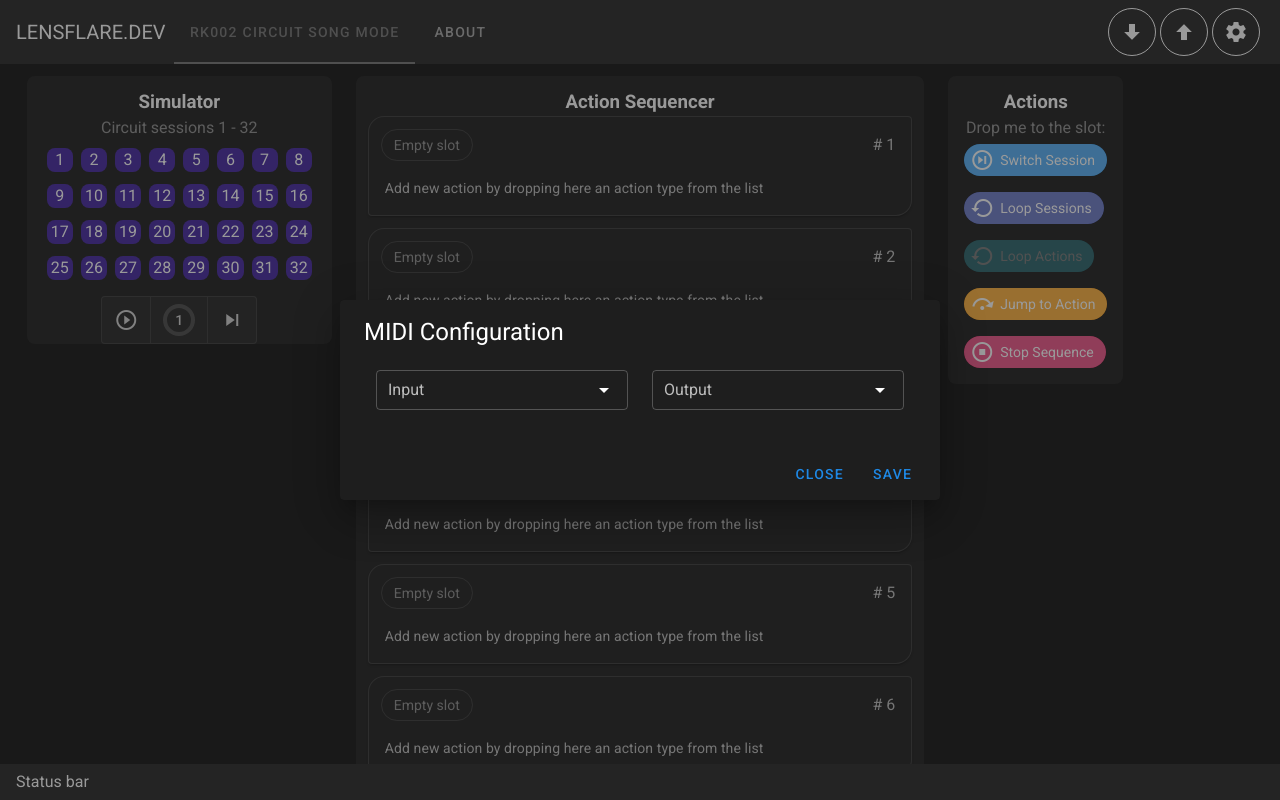
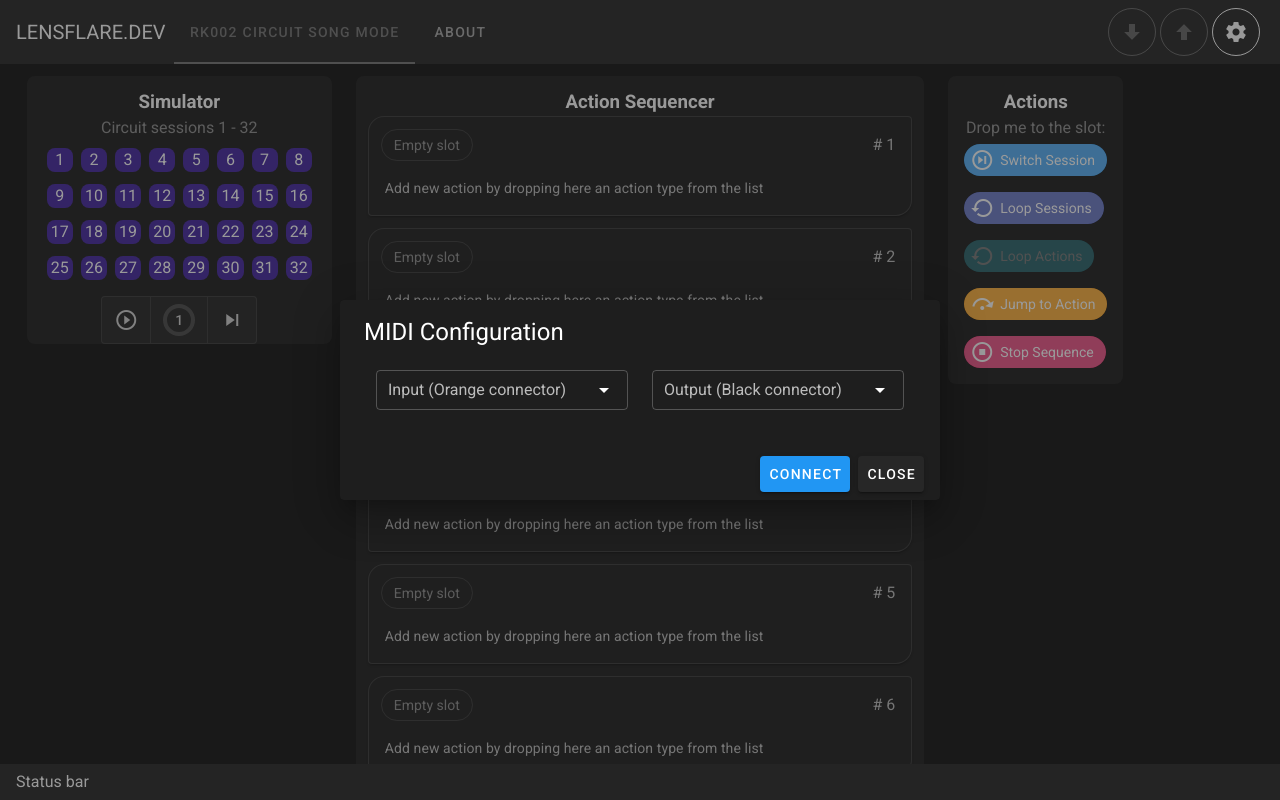
Before and after one commit to yuriizubkov/rk002-sequence-editor, a Vue app: page / in a window 1280 px wide. Both pictures are taken after a click on the button 1236 px from the left and 32 px from the top of the page. Shown: the top 800 px of the page. Built offline with nearby package versions, Linux system fonts and the light colour scheme.

Commit message:
refactoring needed

```diff
--- a/src/App.vue
+++ b/src/App.vue
@@ -11,7 +11,7 @@
       </v-tabs>
       <v-tooltip bottom>
         <template v-slot:activator="{ on, attrs }">
-          <v-btn icon outlined rounded class="mr-1" v-bind="attrs" v-on="on">
+          <v-btn icon outlined rounded class="mr-1" v-bind="attrs" v-on="on" :disabled="commDisabled">
             <v-icon>mdi-arrow-down-bold</v-icon>
           </v-btn>
         </template>
@@ -19,7 +19,7 @@
       </v-tooltip>
       <v-tooltip bottom>
         <template v-slot:activator="{ on, attrs }">
-          <v-btn icon outlined rounded class="mr-1" v-bind="attrs" v-on="on">
+          <v-btn icon outlined rounded class="mr-1" v-bind="attrs" v-on="on" :disabled="commDisabled">
             <v-icon>mdi-arrow-up-bold</v-icon>
           </v-btn>
         </template>
@@ -127,8 +127,10 @@
             <v-row>
               <v-col cols="12" sm="6">
                 <v-select
+                  :disabled="commInProcess"
                   :items="midiInputs"
-                  label="Input"
+                  v-model="selectedMidiInputId"
+                  label="Input (Orange connector)"
                   required
                   outlined
                   dense
@@ -136,23 +138,31 @@
               </v-col>
               <v-col cols="12" sm="6">
                 <v-select
+                  :disabled="commInProcess"
                   :items="midiOutputs"
-                  label="Output"
+                  v-model="selectedMidiOutputId"
+                  label="Output (Black connector)"
                   required
                   outlined
                   dense
                 ></v-select>
               </v-col>
             </v-row>
+            <v-row v-if="firmwareInfo">
+              <small class="font-weight-bold">{{ firmwareInfo.name }} v{{ firmwareInfo.version }}</small>
+            </v-row>
+            <v-row v-if="firmwareInfo">
+              <small class="font-weight-bold">{{ firmwareInfo.author }}</small>
+            </v-row>
           </v-container>
         </v-card-text>
         <v-card-actions>
           <v-spacer></v-spacer>
-          <v-btn color="blue darken-1" text @click="configDialog = false">
+          <v-btn color="primary" @click="tryToConnect" :disabled="commInProcess">
+            Connect
+          </v-btn>
+          <v-btn color="default" @click="configDialog = false">
             Close
-          </v-btn>
-          <v-btn color="blue darken-1" text @click="configDialog = false">
-            Save
           </v-btn>
         </v-card-actions>
       </v-card>
@@ -177,8 +187,14 @@ export default {
   },
 
   data: () => ({
+    expectedFirmwareGUID: "c1825f6a-45fd-4ccc-b470-e3064ee4f94f",
+    expectedFirmwareVersion: "1.0",
+    commInProcess: false,
+    firmwareInfo: null,
     configDialog: false,
     midiInputsAndOutputs: null,
+    selectedMidiInputId: -1,
+    selectedMidiOutputId: -1,
     activeTab: 1,
     snackbar: false,
     snackbarText: '',
@@ -211,6 +227,25 @@ export default {
         }
       })
     },
+    connected: function() {
+      if(!this.midiInputsAndOutputs) return false
+
+      const input = this.midiInputsAndOutputs.inputs.find(input => input.id === this.selectedMidiInputId)
+      const output = this.midiInputsAndOutputs.outputs.find(output => output.id === this.selectedMidiOutputId)
+
+      return this.firmwareInfo &&
+        input &&
+        output &&
+        input.state === "connected" &&
+        output.state === "connected"
+    },
+    commDisabled: function() {
+      return !this.connected ||
+        this.commInProcess ||
+        !this.firmwareInfo ||
+        this.firmwareInfo.version !== this.expectedFirmwareVersion ||
+        this.firmwareInfo.guid !== this.expectedFirmwareGUID
+    },
     ...mapState([
       'actionTypes',
       'errorMessage',
@@ -224,6 +259,23 @@ export default {
         this.snackbarText = val
         this.setErrorMessage('')
         this.snackbar = true
+      }
+    },
+    selectedMidiInputId: async function(val) {
+      localStorage.selectedMidiInputId = val
+      if(!midiObserver.setMidiInputId(this.selectedMidiInputId)) return
+      this.tryToConnect()
+    },
+    selectedMidiOutputId: async function(val) {
+      localStorage.selectedMidiOutputId = val
+      if(!midiObserver.setMidiOutputId(this.selectedMidiOutputId)) return
+      this.tryToConnect()
+    },
+    firmwareInfo: function(val) {
+      if(!val) return
+      // check if correct software and show error if not
+      if (val.version !== this.expectedFirmwareVersion || val.guid !== this.expectedFirmwareGUID) {
+        this.setErrorMessage('You have unsupported software on the RK002')
       }
     }
   },
@@ -240,25 +292,52 @@ export default {
     onChipMouseLeave: function() {
       this.statusBarText = "Status bar"
     },
-    onMidiStateChange: function(port) {
+    onMidiStateChange: function(port) { // TODO: NEED TO REFACTOR this mess. Let's make just one source of ports - rk002-wrapper
       if(port.type === "input") {
         const item = this.midiInputsAndOutputs.inputs.find(item => item.id === port.id)
         if(item) {
           // existing input port
           item.state = port.state
+          if(item.id === this.selectedMidiInputId) {
+            if(item.state === "disconnected") this.firmwareInfo = null
+            else this.tryToConnect()
+          }
         } else {
-          // new input port, adding to top of an array
-          this.midiInputsAndOutputs.inputs.unshift(port)
+          // new input port
+          this.midiInputsAndOutputs.inputs.push(port)
+          this.tryToConnect()
         }
       } else if (port.type === "output") {
         const item = this.midiInputsAndOutputs.outputs.find(item => item.id === port.id)
         if(item) {
           // existing input port
           item.state = port.state
+          if(item.id === this.selectedMidiOutputId) {
+            if(item.state === "disconnected") this.firmwareInfo = null
+            else this.tryToConnect()
+          }
         } else {
-          // new input port, adding to top of an array
-          this.midiInputsAndOutputs.outputs.unshift(port)
+          // new input port
+          this.midiInputsAndOutputs.outputs.push(port)
+          this.tryToConnect()
         }
+      }
+    },
+    tryToConnect: async function() {
+      // probably good idea to add debounce timeout here, when we have a bunch of events for new devices
+      if(this.selectedMidiInputId !== -1 &&
+        this.selectedMidiOutputId !== -1 &&
+        !this.commInProcess) {
+
+        this.commInProcess = true
+        this.firmwareInfo = null
+        try {
+          this.firmwareInfo = await midiObserver.inquiryDevice()
+        } catch (err) {
+          console.error("tryToConnect error:", err)
+        }
+
+        this.commInProcess = false
       }
     },
     ...mapMutations([
@@ -271,8 +350,18 @@ export default {
     try {
       midiObserver.onMidiStateChange = this.onMidiStateChange.bind(this)
       this.midiInputsAndOutputs = await midiObserver.initWebMIDI()
+
+      if(localStorage.selectedMidiInputId) {
+        midiObserver.setMidiInputId(localStorage.selectedMidiInputId)
+        this.selectedMidiInputId = localStorage.selectedMidiInputId
+      }
+
+      if(localStorage.selectedMidiOutputId) {
+        midiObserver.setMidiOutputId(localStorage.selectedMidiOutputId)
+        this.selectedMidiOutputId = localStorage.selectedMidiOutputId
+      }
     } catch(err) {
-      console.error("initWebMIDI error:", err)
+      console.error("onMounted error:", err)
     }
   }
 }
--- a/src/assets/js/rk002-wrapper.js
+++ b/src/assets/js/rk002-wrapper.js
@@ -8,6 +8,8 @@ class RK002MIDIObserver {
     this._midiAccess = null
     this._pendingPromise = null
     this._busyErr = Error("Device is busy")
+    this._midiInputId = null
+    this._midiOutputId = null
 
     this.onParamDefs = null
     this.onMidiStateChange = null
@@ -20,6 +22,11 @@ class RK002MIDIObserver {
 
   rk002_consoleTxt(txt) {
     console.log("rk002_consoleTxt:", txt)
+    // really bad hack here... because in JS we need to use Promises since ES6
+    if((txt + "").toLowerCase().includes('error') && this._pendingPromise !== null) {
+      this._pendingPromise.reject(txt)
+      this._pendingPromise = null
+    }
   }
 
   // progress or status bar updates 0 - 100 for long operations
@@ -57,8 +64,23 @@ class RK002MIDIObserver {
   }
 
   _onMidiStateChange(e) {
-    if(!this.onMidiStateChange) return
+    if(e.port.type === "input" && !this._allInputs.find(input => input.id === e.port.id)) {
+      // adding new input to cache
+      this._allInputs.push(e.port)
+      if(this._midiInputId === e.port.id) {
+        this.rk002.setInputDriver(e.port)
+      }
+    }
 
+    if(e.port.type === "output" && !this._allOutputs.find(output => output.id === e.port.id)) {
+      // adding new input to cache
+      this._allOutputs.push(e.port)
+      if(this._midiOutputId === e.port.id) {
+        this.rk002.setOutputDriver(e.port)
+      }
+    }
+
+    if(this.onMidiStateChange) {
       const port = {
         name: e.port.name,
         id: e.port.id,
@@ -68,13 +90,16 @@ class RK002MIDIObserver {
 
       this.onMidiStateChange(port)
     }
+  }
 
   // Async/Await wrappers around RK002 lib
 
   async initWebMIDI() {
     this._midiAccess = await navigator.requestMIDIAccess({ sysex: true })
     this._midiAccess.onstatechange = this._onMidiStateChange.bind(this)
-    this._allInputs = Array.from(this._midiAccess.inputs.values()).map(input => {
+
+    this._allInputs = Array.from(this._midiAccess.inputs.values())
+    const convertedIns = this._allInputs.map(input => {
       return {
         name: input.name,
         id: input.id,
@@ -82,7 +107,8 @@ class RK002MIDIObserver {
       }
     })
 
-    this._allOutputs = Array.from(this._midiAccess.outputs.values()).map(output => {
+    this._allOutputs = Array.from(this._midiAccess.outputs.values())
+    const convertedOuts = this._allOutputs.map(output => {
       return {
         name: output.name,
         id: output.id,
@@ -91,31 +117,37 @@ class RK002MIDIObserver {
     })
 
     return {
-      inputs: this._allInputs,
-      outputs: this._allOutputs
+      inputs: convertedIns,
+      outputs: convertedOuts
+    }
   }
 
-    //const rk002Input = allInputs.find(input => input.name === "RK006 IN_1")
-    //const rk002Output = allOutputs.find(output => output.name === "RK006 OUT_5")
+  setMidiInputId(id) {
+    this._midiInputId = id
+    const inputPort = this._allInputs.find(input => input.id === id)
 
-    //console.log(rk002Input)
-    //console.log(rk002Output)
-
-    // if (rk002Input && rk002Input.length != 0
-    //   && rk002Output && rk002Output.length != 0) {
-    //   rk002.setInputDriver(rk002Input)
-    //   rk002.setOutputDriver(rk002Output)
-    // } else {
-    //   throw Error("rk002 is not connected")
-    // }
+    if(inputPort) {
+      this.rk002.setInputDriver(inputPort)
+      console.log('Input set:', inputPort)
+      return true
+    } else {
+      console.log('======== INPUT ID NOT FOUND ========')
+      return false
+    }
   }
 
-  setInputId(id) {
-    console.log(id)
+  setMidiOutputId(id) {
+    this._midiOutputId = id
+    const outputPort = this._allOutputs.find(output => output.id === id)
+
+    if(outputPort) {
+      this.rk002.setOutputDriver(outputPort)
+      console.log('Output set:', outputPort)
+      return true
+    } else {
+      console.log('======== OUTPUT ID NOT FOUND ========')
+      return false
     }
-
-  setOutputId(id) {
-    console.log(id)
   }
 
   inquiryDevice() {
```
Lines whose indentation alone changed are shown as unchanged.
